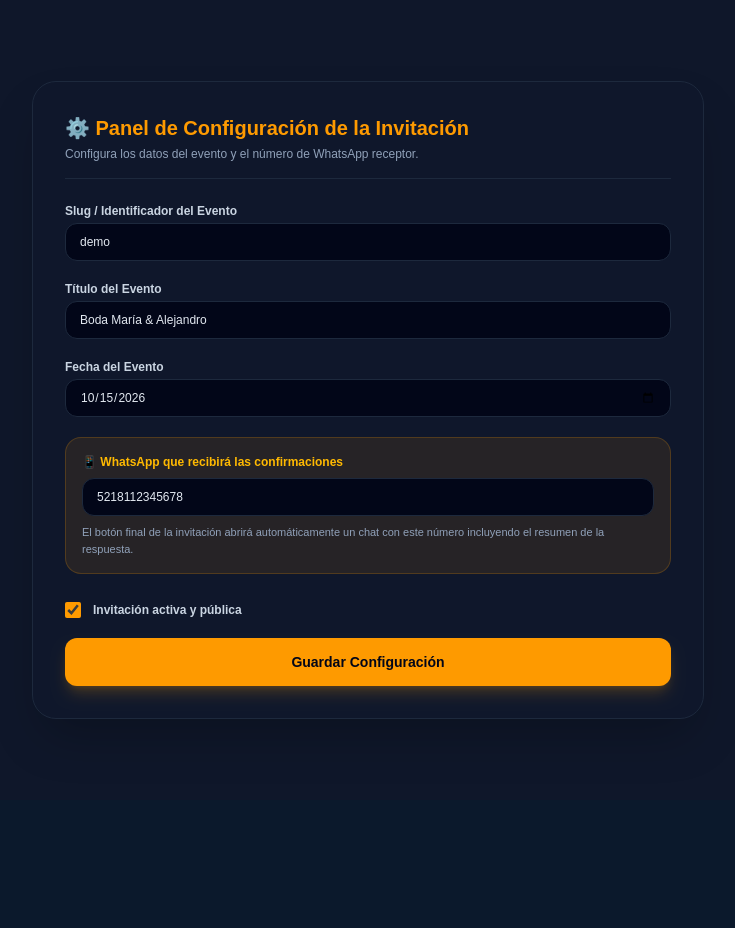
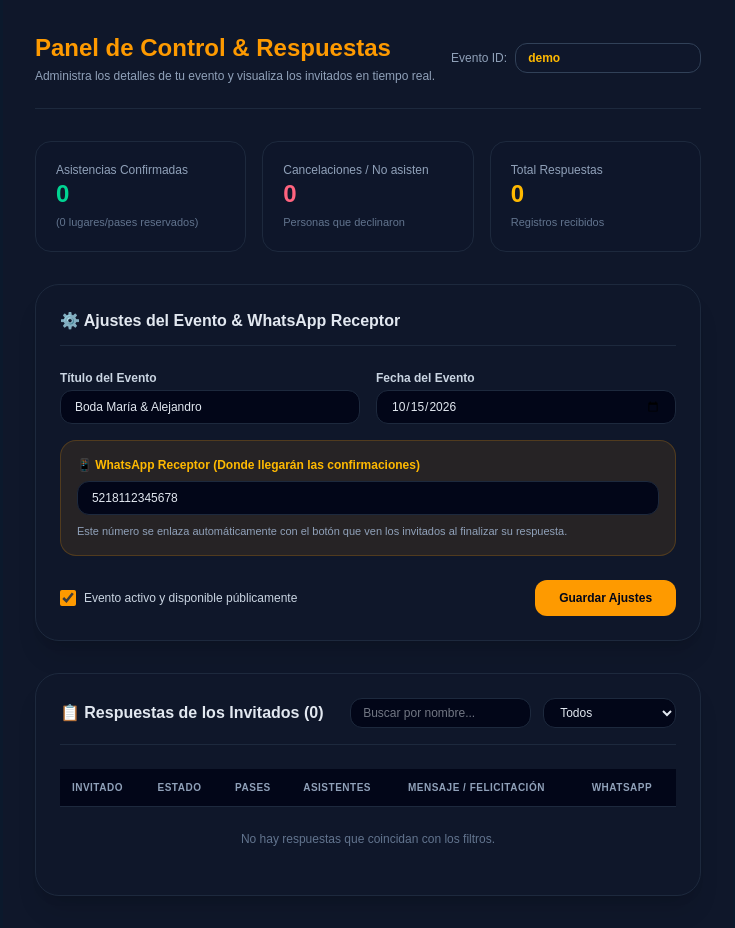
Before and after one commit to juancbtis258/invitation-engine, a Next.js app: page /admin in a window 1280 px wide. Shown: the whole page, without its empty margins (272-1007 px from the left). Before the commit the page ends 800 px from the top, so only its background shows below. Built offline with nearby package versions, Linux system fonts and the light colour scheme.

Commit message:
Restore: restaurado el panel completo de admin con metricas, tabla y campo whatsapp

```diff
--- a/app/admin/page.tsx
+++ b/app/admin/page.tsx
@@ -2,32 +2,70 @@
 
 import { useState, useEffect } from "react";
 
-export default function AdminPage() {
+interface Answer {
+  id?: string;
+  nombreInvitado: string;
+  asistira: boolean;
+  telefonoWhatsapp?: string;
+  pasesConfirmados: number;
+  pasesDisponibles?: number;
+  asistentes?: string[];
+  mensajeDeseos?: string;
+  preguntasAdicionales?: Record<string, string>;
+  fechaRespuesta?: string;
+}
+
+interface EventConfig {
+  title: string;
+  targetDate: string;
+  whatsappPhone?: string;
+  active: boolean;
+}
+
+export default function AdminDashboardPage() {
   const [eventSlug, setEventSlug] = useState("demo");
-  const [title, setTitle] = useState("");
-  const [targetDate, setTargetDate] = useState("");
-  const [whatsappPhone, setWhatsappPhone] = useState("");
-  const [active, setActive] = useState(true);
+  const [loading, setLoading] = useState(true);
   const [saving, setSaving] = useState(false);
   const [mensaje, setMensaje] = useState("");
 
-  // Cargar la configuración actual al cambiar el slug
+  // Estado de Configuración del Evento
+  const [config, setConfig] = useState<EventConfig>({
+    title: "",
+    targetDate: "",
+    whatsappPhone: "",
+    active: true,
+  });
+
+  // Lista de respuestas registradas
+  const [respuestas, setRespuestas] = useState<Answer[]>([]);
+  const [filtro, setFiltro] = useState<"todas" | "confirmados" | "cancelados">("todas");
+  const [busqueda, setBusqueda] = useState("");
+
   useEffect(() => {
-    if (!eventSlug) return;
-    fetch(`/api/form-config?event=${eventSlug}`)
-      .then((res) => res.json())
-      .then((data) => {
-        if (data.data) {
-          setTitle(data.data.title || "");
-          setTargetDate(data.data.targetDate || "");
-          setWhatsappPhone(data.data.whatsappPhone || "");
-          setActive(data.data.active ?? true);
-        }
-      })
-      .catch((err) => console.error("Error al cargar datos:", err));
+    cargarDatosEvento();
   }, [eventSlug]);
 
-  // Guardar la configuración actualizada
+  const cargarDatosEvento = async () => {
+    setLoading(true);
+    try {
+      const res = await fetch(`/api/form-config?event=${eventSlug}`);
+      const data = await res.json();
+      if (data.data) {
+        setConfig({
+          title: data.data.title || "",
+          targetDate: data.data.targetDate || "",
+          whatsappPhone: data.data.whatsappPhone || "",
+          active: data.data.active ?? true,
+        });
+        setRespuestas(data.data.responses || []);
+      }
+    } catch (err) {
+      console.error("Error al cargar datos del panel:", err);
+    } finally {
+      setLoading(false);
+    }
+  };
+
   const handleGuardarConfig = async (e: React.FormEvent) => {
     e.preventDefault();
     setSaving(true);
@@ -40,131 +78,253 @@ export default function AdminPage() {
         body: JSON.stringify({
           action: "save_config",
           eventSlug,
-          config: {
-            title,
-            targetDate,
-            whatsappPhone,
-            active,
-          },
+          config,
         }),
       });
 
       if (res.ok) {
-        setMensaje("¡Configuración e integración de WhatsApp guardadas con éxito!");
+        setMensaje("¡Configuración guardada correctamente!");
       } else {
-        setMensaje("Hubo un detalle al guardar. Intenta de nuevo.");
+        setMensaje("Error al guardar la configuración.");
       }
-    } catch (error) {
-      console.error("Error al guardar:", error);
-      setMensaje("Error al conectar con el servidor.");
+    } catch (err) {
+      console.error("Error al guardar:", err);
+      setMensaje("Error de conexión.");
     } finally {
       setSaving(false);
     }
   };
 
+  // Cálculos de métricas
+  const totalConfirmados = respuestas.filter((r) => r.asistira).length;
+  const totalCancelados = respuestas.filter((r) => !r.asistira).length;
+  const totalLugaresConfirmados = respuestas
+    .filter((r) => r.asistira)
+    .reduce((acc, curr) => acc + (curr.pasesConfirmados || 0), 0);
+
+  // Filtrado de la tabla
+  const respuestasFiltradas = respuestas.filter((r) => {
+    const cumpleFiltro =
+      filtro === "todas" ? true : filtro === "confirmados" ? r.asistira : !r.asistira;
+    const cumpleBusqueda = r.nombreInvitado
+      .toLowerCase()
+      .includes(busqueda.toLowerCase());
+    return cumpleFiltro && cumpleBusqueda;
+  });
+
+  if (loading) {
     return (
-    <div className="min-h-screen bg-[#0f172a] text-slate-100 p-4 md:p-8 flex items-center justify-center">
-      <div className="w-full max-w-2xl bg-slate-900 border border-slate-800 rounded-3xl p-6 md:p-8 shadow-2xl space-y-6">
-        <div className="border-b border-slate-800 pb-4">
-          <h1 className="text-xl font-extrabold text-amber-500">
-            ⚙️ Panel de Configuración de la Invitación
-          </h1>
+      <div className="min-h-screen bg-[#0f172a] text-slate-100 flex items-center justify-center p-4">
+        <p className="text-sm font-medium text-slate-400">Cargando panel de administración...</p>
+      </div>
+    );
+  }
+
+  return (
+    <div className="min-h-screen bg-[#0f172a] text-slate-100 p-4 md:p-8 space-y-8 max-w-7xl mx-auto">
+
+      {/* Encabezado del Panel */}
+      <div className="flex flex-col md:flex-row md:items-center justify-between gap-4 border-b border-slate-800 pb-6">
+        <div>
+          <h1 className="text-2xl font-black text-amber-500">Panel de Control & Respuestas</h1>
           <p className="text-xs text-slate-400 mt-1">
-            Configura los datos del evento y el número de WhatsApp receptor.
+            Administra los detalles de tu evento y visualiza los invitados en tiempo real.
           </p>
         </div>
-
-        <form onSubmit={handleGuardarConfig} className="space-y-5">
-          {/* Identificador del evento */}
-          <div>
-            <label className="block text-xs font-semibold text-slate-300 mb-1">
-              Slug / Identificador del Evento
-            </label>
+        <div className="flex items-center gap-2">
+          <span className="text-xs text-slate-400">Evento ID:</span>
           <input
             type="text"
             value={eventSlug}
             onChange={(e) => setEventSlug(e.target.value)}
-              className="w-full bg-slate-950 border border-slate-800 rounded-xl px-3.5 py-2.5 text-xs text-slate-200 focus:outline-none focus:border-amber-500"
-              required
+            className="bg-slate-900 border border-slate-700 rounded-xl px-3 py-1.5 text-xs text-amber-400 font-bold focus:outline-none"
           />
         </div>
+      </div>
 
-          {/* Título del Evento */}
+      {/* Tarjetas de Métricas Resumen */}
+      <div className="grid grid-cols-1 sm:grid-cols-3 gap-4">
+        <div className="bg-slate-900/90 border border-slate-800 p-5 rounded-2xl">
+          <span className="block text-xs text-slate-400 font-medium">Asistencias Confirmadas</span>
+          <span className="text-2xl font-extrabold text-emerald-400">{totalConfirmados}</span>
+          <span className="block text-[11px] text-slate-500 mt-1">
+            ({totalLugaresConfirmados} lugares/pases reservados)
+          </span>
+        </div>
+
+        <div className="bg-slate-900/90 border border-slate-800 p-5 rounded-2xl">
+          <span className="block text-xs text-slate-400 font-medium">Cancelaciones / No asisten</span>
+          <span className="text-2xl font-extrabold text-rose-400">{totalCancelados}</span>
+          <span className="block text-[11px] text-slate-500 mt-1">Personas que declinaron</span>
+        </div>
+
+        <div className="bg-slate-900/90 border border-slate-800 p-5 rounded-2xl">
+          <span className="block text-xs text-slate-400 font-medium">Total Respuestas</span>
+          <span className="text-2xl font-extrabold text-amber-400">{respuestas.length}</span>
+          <span className="block text-[11px] text-slate-500 mt-1">Registros recibidos</span>
+        </div>
+      </div>
+
+      {/* Sección 1: Configuración del Evento & WhatsApp */}
+      <div className="bg-slate-900/80 border border-slate-800 rounded-3xl p-6 shadow-xl space-y-6">
+        <h2 className="text-base font-bold text-slate-200 border-b border-slate-800 pb-3">
+          ⚙️ Ajustes del Evento & WhatsApp Receptor
+        </h2>
+
+        <form onSubmit={handleGuardarConfig} className="grid grid-cols-1 md:grid-cols-2 gap-4">
           <div>
             <label className="block text-xs font-semibold text-slate-300 mb-1">
               Título del Evento
             </label>
             <input
               type="text"
-              placeholder="Ej. Boda María & Alejandro"
-              value={title}
-              onChange={(e) => setTitle(e.target.value)}
-              className="w-full bg-slate-950 border border-slate-800 rounded-xl px-3.5 py-2.5 text-xs text-slate-200 focus:outline-none focus:border-amber-500"
+              value={config.title}
+              onChange={(e) => setConfig({ ...config, title: e.target.value })}
+              className="w-full bg-slate-950 border border-slate-800 rounded-xl px-3.5 py-2 text-xs text-slate-200 focus:outline-none focus:border-amber-500"
               required
             />
           </div>
 
-          {/* Fecha del Evento */}
           <div>
             <label className="block text-xs font-semibold text-slate-300 mb-1">
               Fecha del Evento
             </label>
             <input
               type="date"
-              value={targetDate}
-              onChange={(e) => setTargetDate(e.target.value)}
-              className="w-full bg-slate-950 border border-slate-800 rounded-xl px-3.5 py-2.5 text-xs text-slate-200 focus:outline-none focus:border-amber-500"
+              value={config.targetDate}
+              onChange={(e) => setConfig({ ...config, targetDate: e.target.value })}
+              className="w-full bg-slate-950 border border-slate-800 rounded-xl px-3.5 py-2 text-xs text-slate-200 focus:outline-none focus:border-amber-500"
               required
             />
           </div>
 
-          {/* Campo de WhatsApp Receptor */}
-          <div className="bg-amber-500/10 border border-amber-500/20 p-4 rounded-2xl space-y-2">
+          <div className="md:col-span-2 bg-amber-500/10 border border-amber-500/20 p-4 rounded-2xl space-y-2">
             <label className="block text-xs font-bold text-amber-400">
-              📱 WhatsApp que recibirá las confirmaciones
+              📱 WhatsApp Receptor (Donde llegarán las confirmaciones)
             </label>
             <input
               type="tel"
-              placeholder="Ej. 5218112345678 (incluye clave de país sin espacios)"
-              value={whatsappPhone}
-              onChange={(e) => setWhatsappPhone(e.target.value)}
-              className="w-full bg-slate-950 border border-slate-800 rounded-xl px-3.5 py-2.5 text-xs text-slate-200 focus:outline-none focus:border-amber-500"
-              required
+              placeholder="Ej. 5218112345678 (incluye lada de país sin espacios)"
+              value={config.whatsappPhone || ""}
+              onChange={(e) => setConfig({ ...config, whatsappPhone: e.target.value })}
+              className="w-full bg-slate-950 border border-slate-800 rounded-xl px-3.5 py-2 text-xs text-slate-200 focus:outline-none focus:border-amber-500"
             />
             <p className="text-[11px] text-slate-400">
-              El botón final de la invitación abrirá automáticamente un chat con este número incluyendo el resumen de la respuesta.
+              Este número se enlaza automáticamente con el botón que ven los invitados al finalizar su respuesta.
             </p>
           </div>
 
-          {/* Estado de la Invitación */}
-          <div className="flex items-center gap-3 pt-2">
+          <div className="md:col-span-2 flex items-center justify-between pt-2">
+            <label className="flex items-center gap-2 text-xs text-slate-300 cursor-pointer">
               <input
                 type="checkbox"
-              id="active"
-              checked={active}
-              onChange={(e) => setActive(e.target.checked)}
-              className="w-4 h-4 accent-amber-500 rounded cursor-pointer"
+                checked={config.active}
+                onChange={(e) => setConfig({ ...config, active: e.target.checked })}
+                className="w-4 h-4 accent-amber-500 rounded"
               />
-            <label htmlFor="active" className="text-xs font-semibold text-slate-300 cursor-pointer">
-              Invitación activa y pública
+              Evento activo y disponible públicamente
             </label>
-          </div>
-
-          {mensaje && (
-            <p className="text-xs font-semibold text-emerald-400 text-center bg-emerald-500/10 p-2.5 rounded-xl border border-emerald-500/20">
-              {mensaje}
-            </p>
-          )}
 
             <button
               type="submit"
               disabled={saving}
-            className="w-full bg-amber-500 hover:bg-amber-400 text-slate-950 font-extrabold text-sm py-3.5 rounded-xl shadow-lg shadow-amber-500/20 transition-all cursor-pointer"
+              className="bg-amber-500 hover:bg-amber-400 text-slate-950 font-bold text-xs px-6 py-2.5 rounded-xl transition-all cursor-pointer"
             >
-            {saving ? "Guardando..." : "Guardar Configuración"}
+              {saving ? "Guardando..." : "Guardar Ajustes"}
             </button>
+          </div>
+
+          {mensaje && (
+            <p className="md:col-span-2 text-xs font-medium text-emerald-400 text-center bg-emerald-500/10 p-2 rounded-xl border border-emerald-500/20">
+              {mensaje}
+            </p>
+          )}
         </form>
       </div>
+
+      {/* Sección 2: Tabla de Respuestas de Invitados */}
+      <div className="bg-slate-900/80 border border-slate-800 rounded-3xl p-6 shadow-xl space-y-6">
+        <div className="flex flex-col sm:flex-row sm:items-center justify-between gap-4 border-b border-slate-800 pb-4">
+          <h2 className="text-base font-bold text-slate-200">
+            📋 Respuestas de los Invitados ({respuestasFiltradas.length})
+          </h2>
+
+          <div className="flex items-center gap-3">
+            <input
+              type="text"
+              placeholder="Buscar por nombre..."
+              value={busqueda}
+              onChange={(e) => setBusqueda(e.target.value)}
+              className="bg-slate-950 border border-slate-800 rounded-xl px-3 py-1.5 text-xs text-slate-200 focus:outline-none focus:border-amber-500"
+            />
+
+            <select
+              value={filtro}
+              onChange={(e) => setFiltro(e.target.value as any)}
+              className="bg-slate-950 border border-slate-800 rounded-xl px-3 py-1.5 text-xs text-slate-200 focus:outline-none"
+            >
+              <option value="todas">Todos</option>
+              <option value="confirmados">Confirmados 🎉</option>
+              <option value="cancelados">No asisten 😔</option>
+            </select>
+          </div>
+        </div>
+
+        {/* Tabla Responsiva */}
+        <div className="overflow-x-auto">
+          <table className="w-full text-left text-xs text-slate-300">
+            <thead className="bg-slate-950 text-slate-400 uppercase text-[10px] tracking-wider border-b border-slate-800">
+              <tr>
+                <th className="p-3">Invitado</th>
+                <th className="p-3">Estado</th>
+                <th className="p-3">Pases</th>
+                <th className="p-3">Asistentes</th>
+                <th className="p-3">Mensaje / Felicitación</th>
+                <th className="p-3">WhatsApp</th>
+              </tr>
+            </thead>
+            <tbody className="divide-y divide-slate-800/60">
+              {respuestasFiltradas.length === 0 ? (
+                <tr>
+                  <td colSpan={6} className="text-center p-6 text-slate-500">
+                    No hay respuestas que coincidan con los filtros.
+                  </td>
+                </tr>
+              ) : (
+                respuestasFiltradas.map((resp, i) => (
+                  <tr key={resp.id || i} className="hover:bg-slate-800/40 transition-colors">
+                    <td className="p-3 font-semibold text-slate-100">{resp.nombreInvitado}</td>
+                    <td className="p-3">
+                      {resp.asistira ? (
+                        <span className="bg-emerald-500/10 text-emerald-400 border border-emerald-500/30 px-2 py-0.5 rounded-md text-[11px] font-bold">
+                          Asistirá 🎉
+                        </span>
+                      ) : (
+                        <span className="bg-rose-500/10 text-rose-400 border border-rose-500/30 px-2 py-0.5 rounded-md text-[11px] font-bold">
+                          No asiste 😔
+                        </span>
+                      )}
+                    </td>
+                    <td className="p-3 font-bold text-amber-400">
+                      {resp.asistira ? resp.pasesConfirmados : 0}
+                    </td>
+                    <td className="p-3 text-slate-400">
+                      {resp.asistentes && resp.asistentes.length > 0
+                        ? resp.asistentes.join(", ")
+                        : "-"}
+                    </td>
+                    <td className="p-3 max-w-xs truncate italic text-slate-300">
+                      {resp.mensajeDeseos ? `"${resp.mensajeDeseos}"` : "-"}
+                    </td>
+                    <td className="p-3 text-slate-400">{resp.telefonoWhatsapp || "-"}</td>
+                  </tr>
+                ))
+              )}
+            </tbody>
+          </table>
+        </div>
+      </div>
+
     </div>
   );
 }
--- a/app/api/form-config/route.ts
+++ b/app/api/form-config/route.ts
@@ -1,13 +1,16 @@
 import { NextResponse } from "next/server";
 
-// Base de datos temporal en memoria
-let eventConfigs: Record<string, any> = {
+// Base de datos en memoria para guardar configuración y respuestas recibidas
+let database: Record<string, { config: any; responses: any[] }> = {
   demo: {
-    title: "Boda María & Alejandro",
-    targetDate: "2026-10-15",
-    whatsappPhone: "5218112345678",
-    active: true,
-    questions: [],
+    config: {
+      title: "Boda María & Alejandro",
+      targetDate: "2026-10-15",
+      whatsappPhone: "5218112345678",
+      active: true,
+      questions: [],
+    },
+    responses: [],
   },
 };
 
@@ -15,11 +18,28 @@ export async function GET(request: Request) {
   try {
     const { searchParams } = new URL(request.url);
     const eventSlug = searchParams.get("event") || "demo";
-    const config = eventConfigs[eventSlug] || null;
 
-    return NextResponse.json({ data: config });
+    if (!database[eventSlug]) {
+      database[eventSlug] = {
+        config: {
+          title: "Mi Evento Especial",
+          targetDate: "2026-10-15",
+          whatsappPhone: "",
+          active: true,
+          questions: [],
+        },
+        responses: [],
+      };
+    }
+
+    return NextResponse.json({
+      data: {
+        ...database[eventSlug].config,
+        responses: database[eventSlug].responses,
+      },
+    });
   } catch (error) {
-    return NextResponse.json({ error: "Error al obtener configuración" }, { status: 500 });
+    return NextResponse.json({ error: "Error al obtener datos" }, { status: 500 });
   }
 }
 
@@ -30,19 +50,33 @@ export async function POST(request: Request) {
     if (body.action === "save_config") {
       const { eventSlug, config } = body;
 
-      eventConfigs[eventSlug] = {
-        ...eventConfigs[eventSlug],
+      if (!database[eventSlug]) {
+        database[eventSlug] = { config: {}, responses: [] };
+      }
+
+      database[eventSlug].config = {
+        ...database[eventSlug].config,
         ...config,
       };
 
       return NextResponse.json({
         success: true,
-        config: eventConfigs[eventSlug]
+        config: database[eventSlug].config,
       });
     }
 
     if (body.action === "save_response") {
-      // Guardar la respuesta recibida del invitado
+      const { eventSlug, response } = body;
+
+      if (!database[eventSlug]) {
+        database[eventSlug] = { config: {}, responses: [] };
+      }
+
+      database[eventSlug].responses.unshift({
+        id: Date.now().toString(),
+        ...response,
+      });
+
       return NextResponse.json({ success: true });
     }
 
```
Lines whose indentation alone changed are shown as unchanged.
